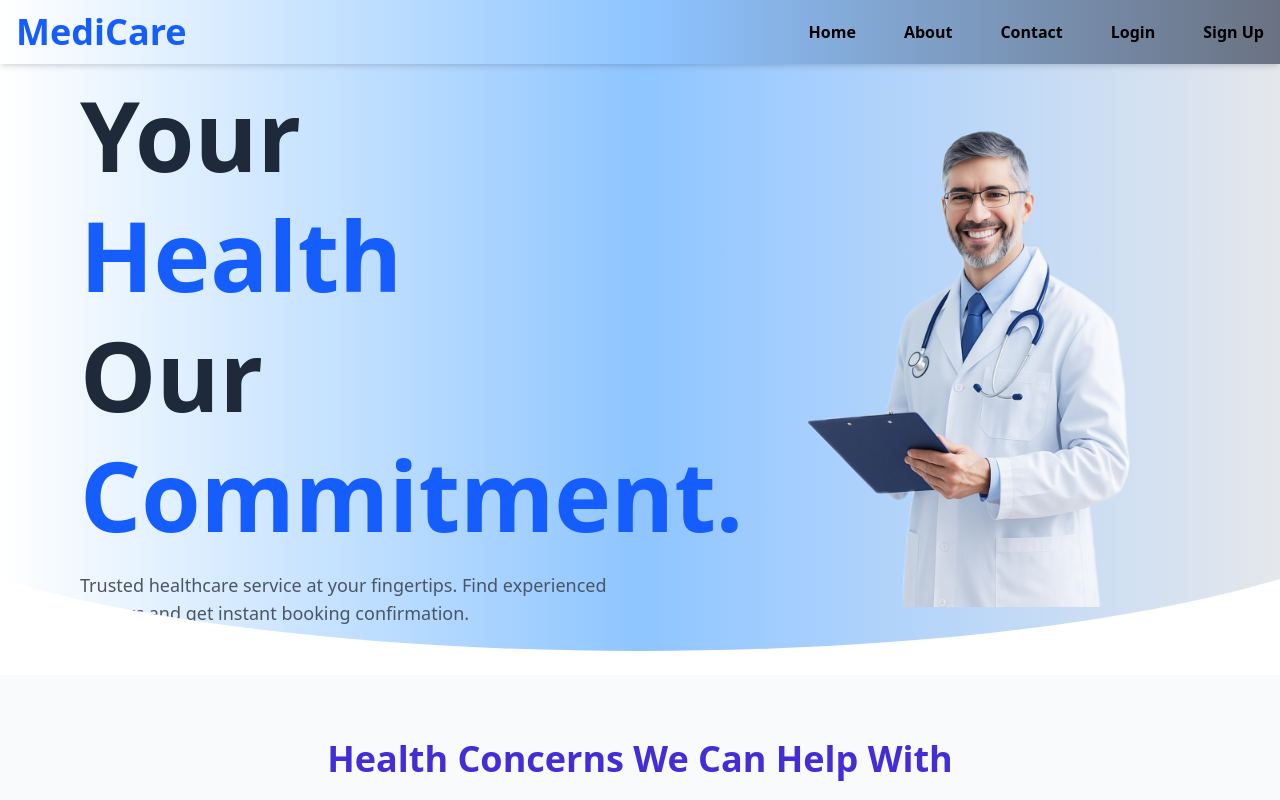
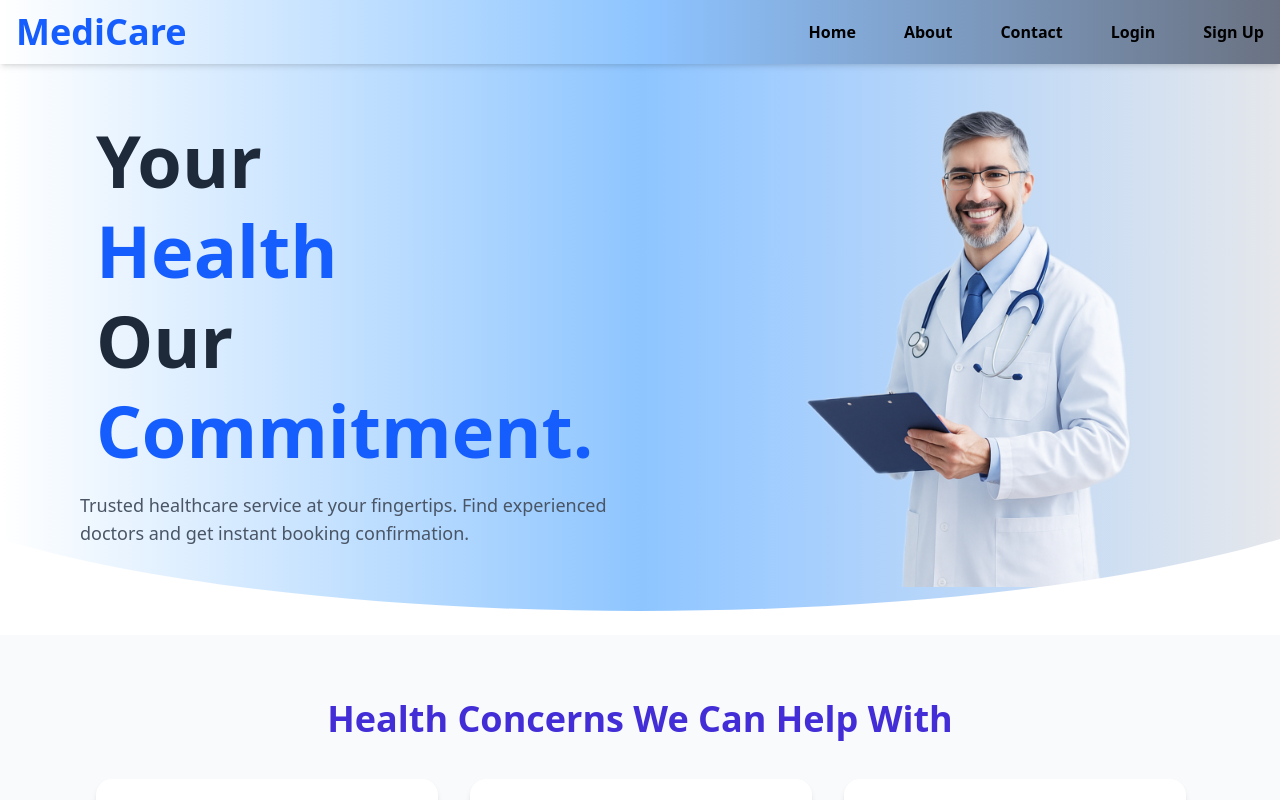
Before and after one commit to piyushpotghan/final-year-project, a React (Vite) app in the folder final year/: page / in a window 1280 px wide. Shown: the top 800 px of the page. Built offline with nearby package versions, Linux system fonts and the light colour scheme; grey boxes are pictures that could not be loaded.

Commit message:
hero section text

```diff
--- a/final year/src/Hero.jsx
+++ b/final year/src/Hero.jsx
@@ -9,9 +9,9 @@ export default function Hero() {
 
         {/* Left Content */}
         <div>
-     <h1 className="text-4xl md:text-8xl font-bold text-gray-800 leading-tight flex flex-col">
+     <h1 className="text-7xl pt-0 pl-4 md:text-7xl font-bold text-gray-800 leading-tight flex flex-col">
   <span>Your</span>
-  <span className="text-blue-600 hover:text-blue-800 transition-colors duration-200">Health</span>
+  <span className=" text-blue-600 hover:text-blue-800 transition-colors duration-200">Health</span>
   <span>Our</span>
   <span className="text-blue-600 hover:text-blue-800 transition-colors duration-200">Commitment.</span>
 </h1>
```
